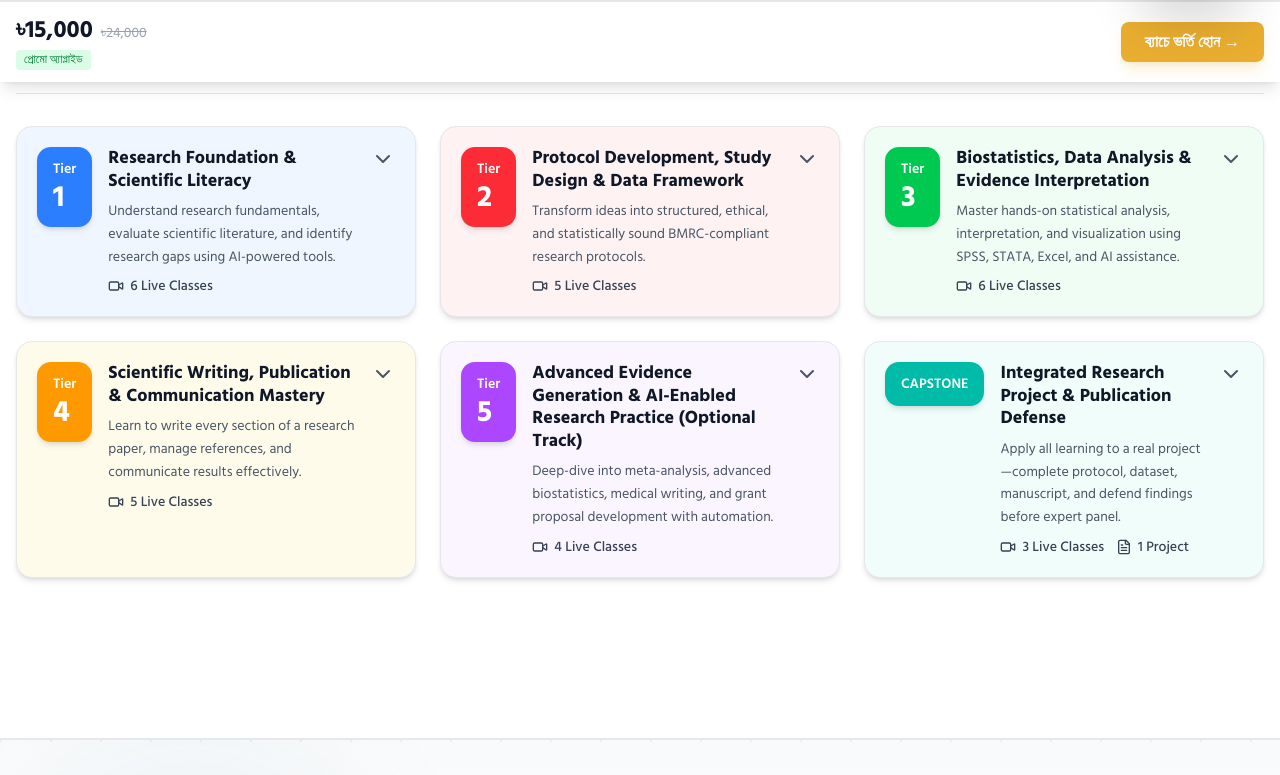
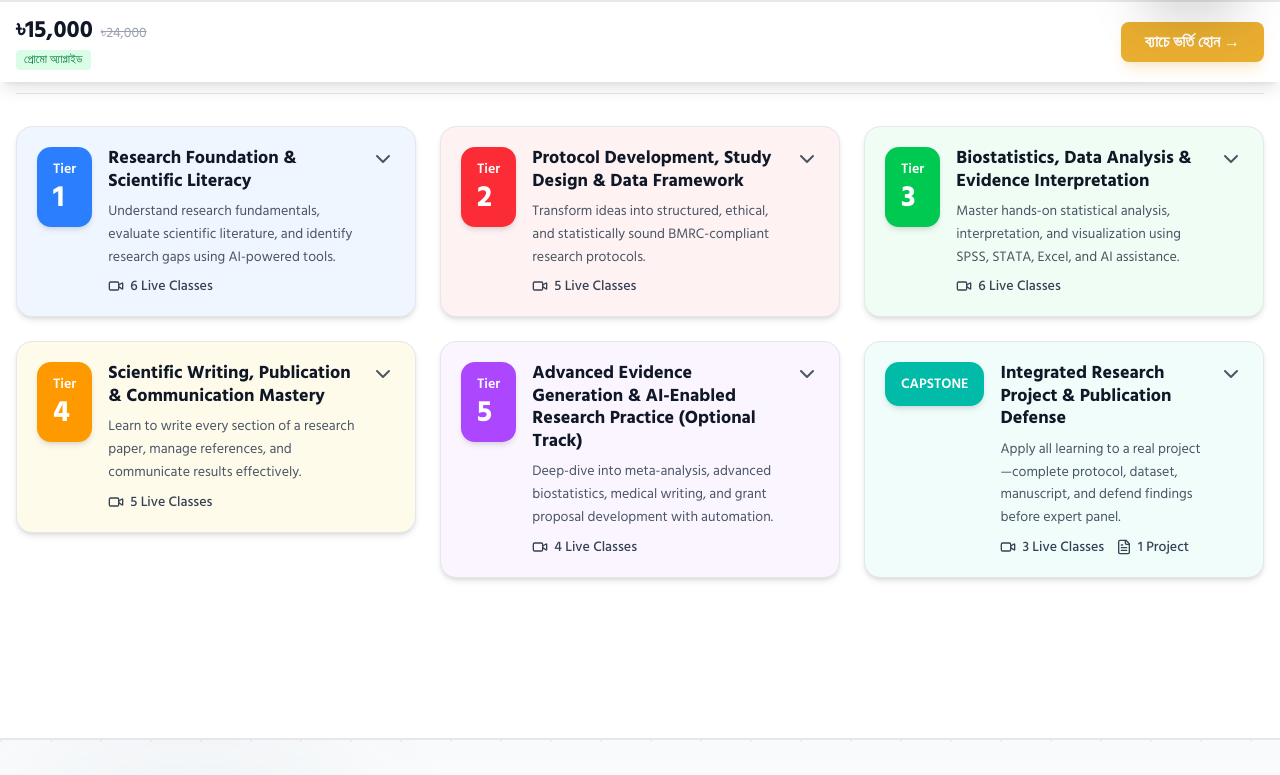
Before and after one commit to mehrabhossain1/innodemmy-frontend, a Next.js app: page /courses/innodemy-clinical-research-mastery-program in a window 1280 px wide. Shown: the part 718-1493 px from the top of the page. Built offline with nearby package versions, Linux system fonts and the light colour scheme.

Commit message:
fix: Prevent event propagation on module click in CourseModule component for improved interaction handling

```diff
--- a/app/courses/innodemy-clinical-research-mastery-program/components/CourseModule.tsx
+++ b/app/courses/innodemy-clinical-research-mastery-program/components/CourseModule.tsx
@@ -157,7 +157,7 @@ export default function CourseModule() {
                 <hr className="my-2 border-gray-200" />
             </div>
 
-            <div className="grid grid-cols-1 md:grid-cols-2 lg:grid-cols-3 gap-6">
+            <div className="grid grid-cols-1 md:grid-cols-2 lg:grid-cols-3 gap-6 items-start">
                 {modules.map((module) => (
                     <div
                         key={module.id}
@@ -172,7 +172,10 @@ export default function CourseModule() {
                         {/* Module Header */}
                         <div
                             className={`p-5 cursor-pointer`}
-                            onClick={() => toggleModule(module.id)}
+                            onClick={(e) => {
+                                e.stopPropagation();
+                                toggleModule(module.id);
+                            }}
                         >
                             <div className="flex items-start gap-4">
                                 {/* Module Number Badge */}
@@ -227,7 +230,7 @@ export default function CourseModule() {
                                         className={`w-6 h-6 text-gray-600 transition-transform duration-300 ${
                                             expandedModule === module.id
                                                 ? "rotate-180"
-                                                : ""
+                                                : "rotate-0"
                                         }`}
                                     />
                                 </div>
```
